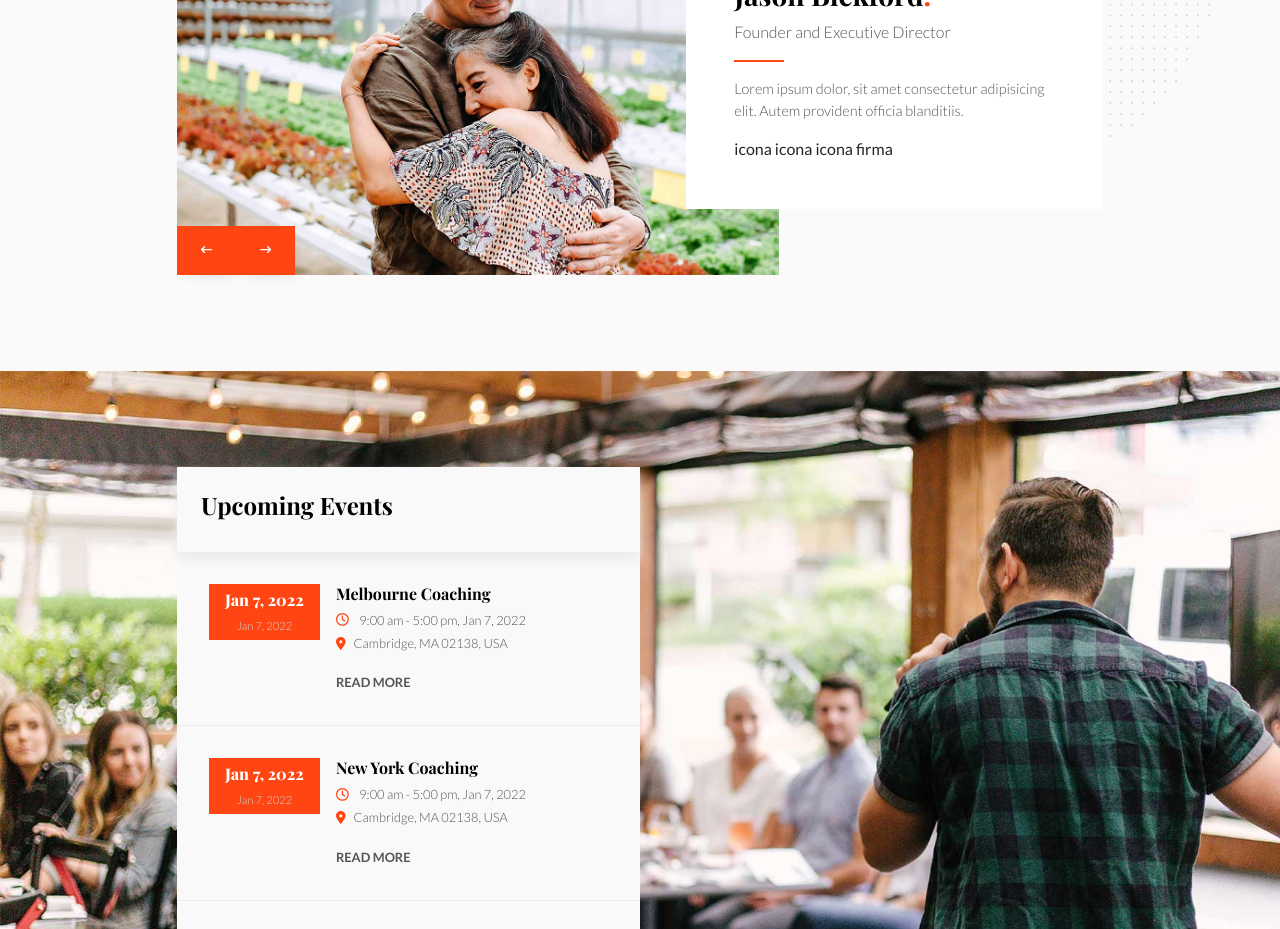
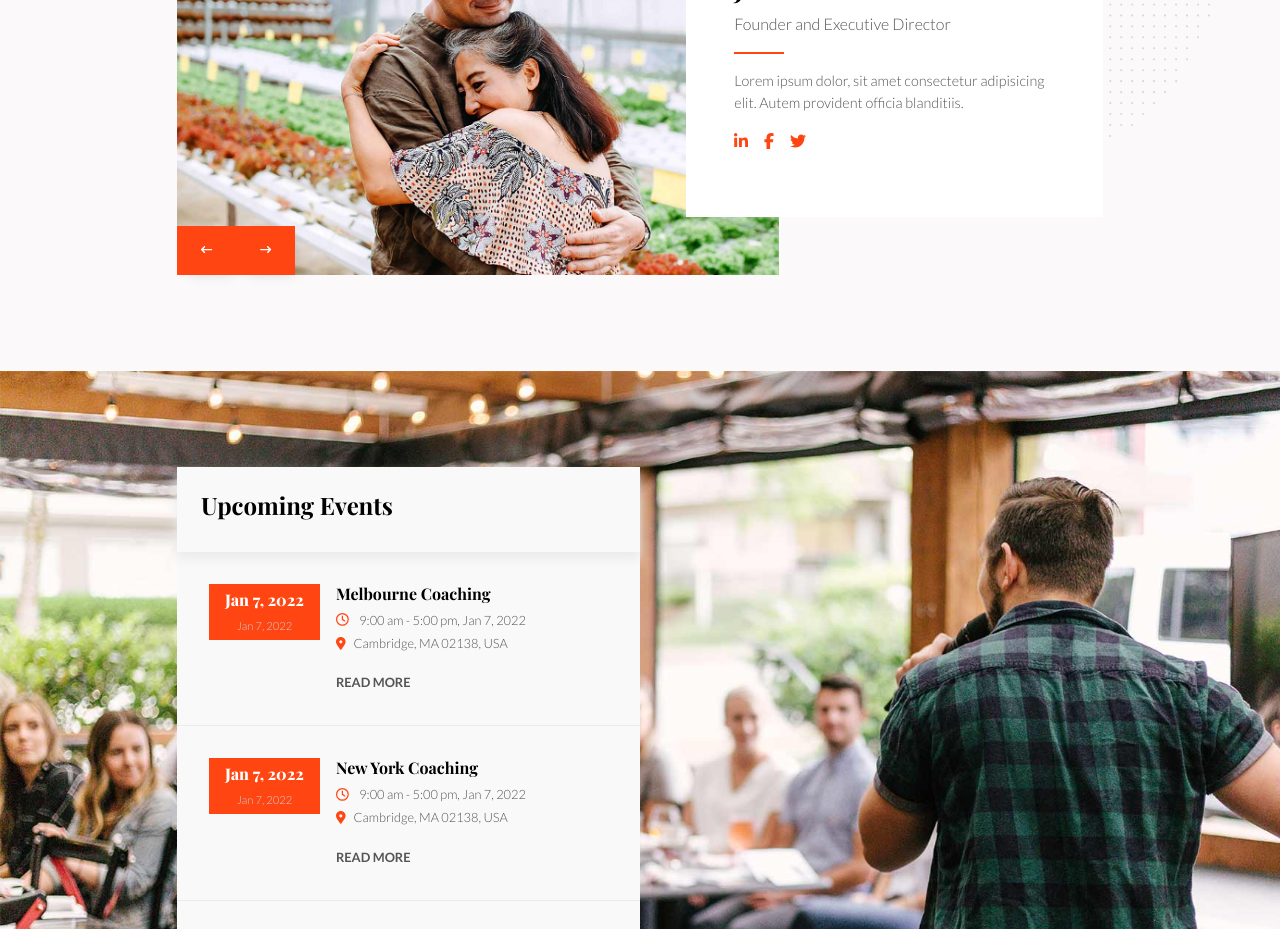
Before and after one commit to Roberto-Larivera/proj-html-vuejs, a Vue app: page / in a window 1280 px wide. Shown: the part 1460-2389 px from the top of the page. Built offline with nearby package versions, Linux system fonts and the light colour scheme.

Commit message:
Aggiunta funzione Autoplay MainSectionFounder

```diff
--- a/src/components/Main/MainSectionFounder.vue
+++ b/src/components/Main/MainSectionFounder.vue
@@ -9,7 +9,7 @@ export default {
   },
   data() {
     return {
-      MainSectionFounderList:[
+      MainSectionFounderList: [
         "h1-blog-img-01.jpg",
         "h1-blog-img-02.jpg",
         "h1-blog-img-03.jpg",
@@ -70,10 +70,11 @@ export default {
                 <div class="position-relative" @mouseenter="hoverStop()" @mouseleave="hoverPlay()">
 
                   <template v-for="element, index in MainSectionFounderList">
-                  <img class="w-100" :src="getImagePath(`../../assets/img/${element}`)" alt="section-founder" v-if="MainSectionFounderCurrent == index">
+                    <img class="w-100" :src="getImagePath(`../../assets/img/${element}`)" alt="section-founder"
+                      v-if="MainSectionFounderCurrent == index">
                   </template>
 
-                  <div class="position-absolute bottom-0 start-0" >
+                  <div class="position-absolute bottom-0 start-0">
                     <button class="py-3 px-4 tm_orange" @click="prevClick()">
                       <span>
                         <font-awesome-icon icon="fa-solid fa-arrow-left-long" />
@@ -96,7 +97,32 @@ export default {
                   Lorem ipsum dolor, sit amet consectetur adipisicing elit. Autem provident officia blanditiis.
                 </p>
                 <div class="div">
-                  icona icona icona firma
+                  <ul class="d-flex list_icon">
+                    <li>
+                      <a href="#nogo">
+                        <span>
+                          <font-awesome-icon icon="fa-brands fa-linkedin-in" />
+                        </span>
+
+                      </a>
+                    </li>
+                    <li>
+                      <a href="#nogo">
+                        <span>
+                          <font-awesome-icon icon="fa-brands fa-facebook-f" />
+                        </span>
+
+                      </a>
+                    </li>
+                    <li>
+                      <a href="#nogo">
+                        <span>
+                          <font-awesome-icon icon="fa-brands fa-twitter" />
+                        </span>
+
+                      </a>
+                    </li>
+                  </ul>
                 </div>
               </div>
             </div>
@@ -132,7 +158,19 @@ button {
     }
   }
 }
-
+.list_icon{
+  padding: 0;
+  li{
+    list-style-type: none;
+    margin-right: 1rem;
+    a{
+      color: $text_color-8;
+      &:hover{
+        color: $text_color-13;
+      }
+    }
+  }
+}
 .bg_section {
   background-image: url(../../../public/svg/svg-4.svg);
   background-repeat: no-repeat;
```
Lines whose indentation alone changed are shown as unchanged.
